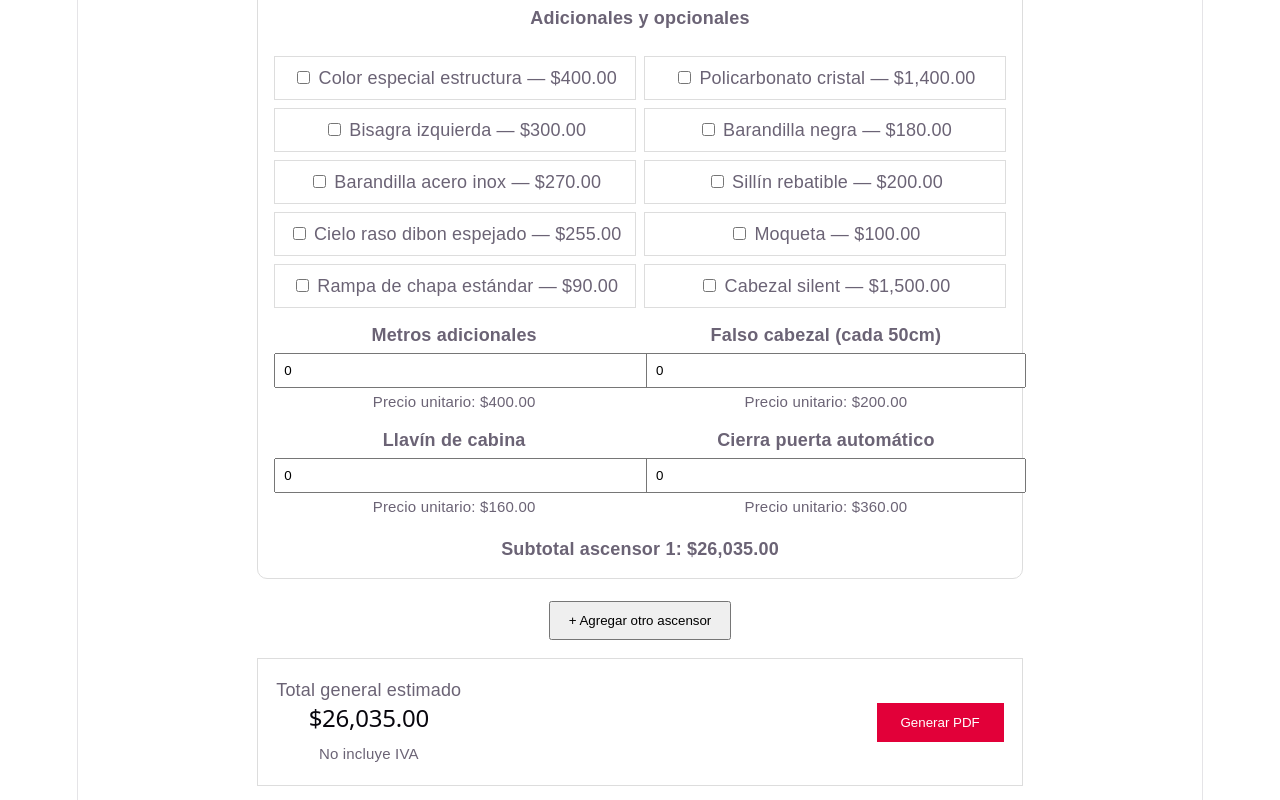
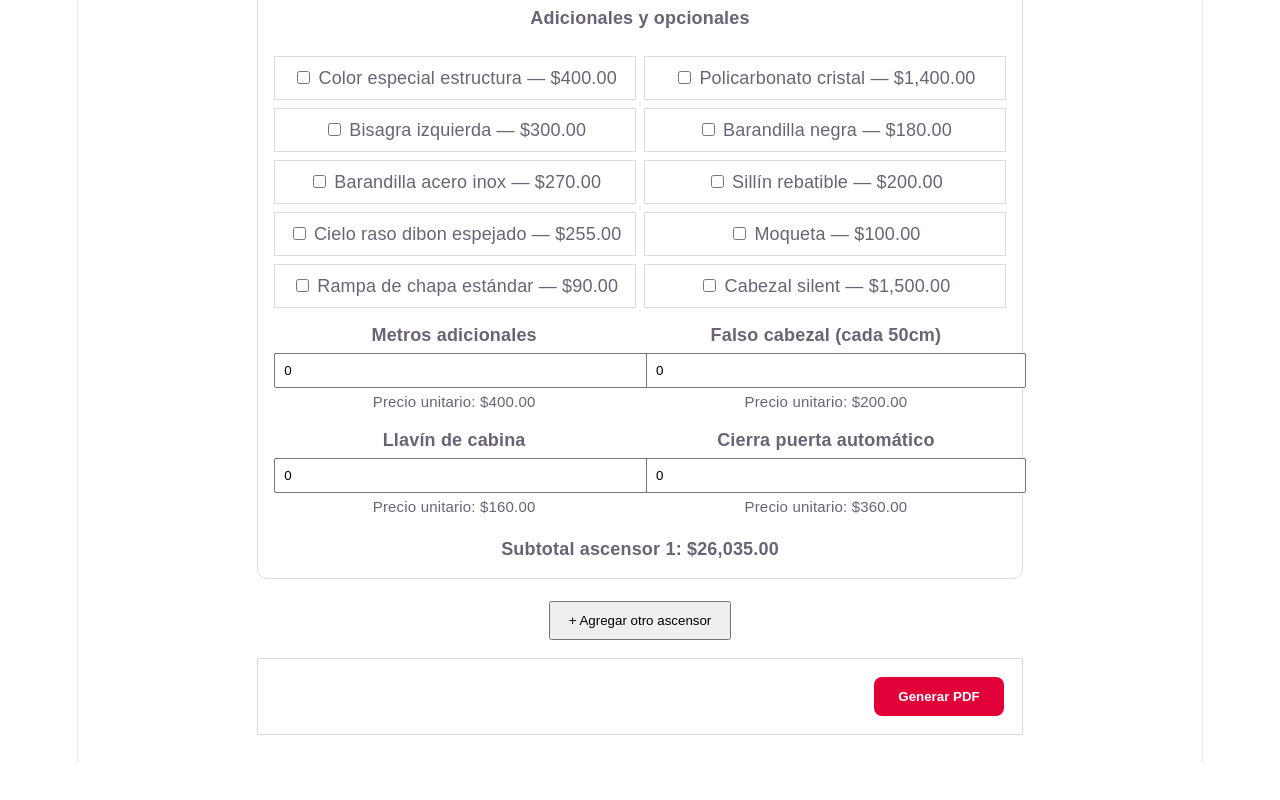
Before and after one commit to domenicamerinoguzman-sketch/ensa-cotizador, a React (Vite) app: page / in a window 1280 px wide. Shown: the part 576-1376 px from the top of the page. After the commit the page ends 1338 px from the top, so only its background shows below. Built offline with nearby package versions, Linux system fonts and the light colour scheme.

Commit message:
Instalacion general multi ascensores

```diff
--- a/src/App.jsx
+++ b/src/App.jsx
@@ -134,10 +134,6 @@ const nuevoAscensor = () => ({
   cierraPuerta: 0,
   rampa: false,
   cabezalSilent: false,
-  instalacion: false,
-  montaje: 400,
-  pruebas: 120,
-  transporte: "",
 });
 
 export default function App() {
@@ -147,6 +143,10 @@ export default function App() {
     cliente: "",
     ciudad: "Cuenca",
     ciudadOtra: "",
+    instalacionGeneral: false,
+    montajeGeneral: 400,
+    pruebasGeneral: 120,
+    transporteGeneral: "",
   });
 
   const [ascensores, setAscensores] = useState([nuevoAscensor()]);
@@ -203,10 +203,23 @@ export default function App() {
     if (a.rampa) add("Rampa de chapa estándar", 1, op.rampa);
     if (a.cabezalSilent && op.cabezalSilent) add("Cabezal silent", 1, op.cabezalSilent);
 
-    if (!esCuenca && a.instalacion) {
-      add("Instalación y montaje (de 2 a 3 días)", 1, a.montaje);
-      add("Pruebas, ajustes, puesta en marcha y capacitación", 1, a.pruebas);
-      if (a.transporte) add(`Transporte equipos Cuenca - ${ciudadFinal}`, 1, parseFloat(a.transporte) || 0);
+    return filas;
+  };
+
+  const filasInstalacionGeneral = () => {
+    if (esCuenca || !form.instalacionGeneral) return [];
+
+    const filas = [
+      ["Instalación y montaje (de 2 a 3 días)", "1", fmt(form.montajeGeneral || 0)],
+      ["Pruebas, ajustes, puesta en marcha y capacitación", "1", fmt(form.pruebasGeneral || 0)],
+    ];
+
+    if (form.transporteGeneral) {
+      filas.push([
+        `Transporte equipos Cuenca - ${ciudadFinal}`,
+        "1",
+        fmt(parseFloat(form.transporteGeneral) || 0),
+      ]);
     }
 
     return filas;
@@ -218,7 +231,11 @@ export default function App() {
       return s + (parseFloat(valor) || 0);
     }, 0);
 
-  const totalGeneral = ascensores.reduce((s, a, i) => s + subtotalAscensor(a, i), 0);
+  const subtotalInstalacionGeneral = () =>
+    filasInstalacionGeneral().reduce((s, fila) => {
+      const valor = fila[2].replace(/[$,]/g, "");
+      return s + (parseFloat(valor) || 0);
+    }, 0);
 
   const generarPDF = async () => {
     const doc = new jsPDF("p", "mm", "a4");
@@ -236,7 +253,6 @@ export default function App() {
       return y;
     };
 
-    // Header
     if (logo) doc.addImage(logo, "PNG", 78, 8, 54, 28);
     doc.setFont("helvetica", "bold");
     doc.setFontSize(8.5);
@@ -275,7 +291,8 @@ export default function App() {
     doc.text(`${ciudadFinal}. –`, margin, y);
     y += 8;
     doc.setFont("helvetica", "normal");
-    const intro = "Reciba un cordial saludo de parte de ENSA Ecuador. Nos complace presentar nuestra propuesta para la implementación de ascensor(es) neumático(s) panorámico(s) para su domicilio o proyecto.";
+    const intro =
+      "Reciba un cordial saludo de parte de ENSA Ecuador. Nos complace presentar nuestra propuesta para la implementación de ascensor(es) neumático(s) panorámico(s) para su domicilio o proyecto.";
     doc.text(doc.splitTextToSize(intro, 178), margin, y);
     y += 14;
 
@@ -327,24 +344,80 @@ export default function App() {
         body: filasDesglose(a, index),
         foot: [["SUBTOTAL:", "", fmt(subtotalAscensor(a, index))]],
         theme: "grid",
-        styles: { font: "helvetica", fontSize: 8.2, cellPadding: 2.2, lineColor: [0, 0, 0], lineWidth: 0.25, valign: "middle" },
-        headStyles: { fillColor: red, textColor: [255, 255, 255], fontStyle: "bold", halign: "center" },
-        columnStyles: { 0: { cellWidth: 102 }, 1: { cellWidth: 24, halign: "center" }, 2: { cellWidth: 40, halign: "center" } },
-        footStyles: { fillColor: [255, 255, 255], textColor: red, fontStyle: "bold", halign: "center" },
+        styles: {
+          font: "helvetica",
+          fontSize: 8.2,
+          cellPadding: 2.2,
+          lineColor: [0, 0, 0],
+          lineWidth: 0.25,
+          valign: "middle",
+        },
+        headStyles: {
+          fillColor: red,
+          textColor: [255, 255, 255],
+          fontStyle: "bold",
+          halign: "center",
+        },
+        columnStyles: {
+          0: { cellWidth: 102 },
+          1: { cellWidth: 24, halign: "center" },
+          2: { cellWidth: 40, halign: "center" },
+        },
+        footStyles: {
+          fillColor: [255, 255, 255],
+          textColor: red,
+          fontStyle: "bold",
+          halign: "center",
+        },
       });
       y = doc.lastAutoTable.finalY + 7;
     });
 
+    const filasInstalacion = filasInstalacionGeneral();
+    if (filasInstalacion.length > 0) {
+      y = nuevaPaginaSiHaceFalta(45, y);
+      doc.setFont("helvetica", "bold");
+      doc.setFontSize(9.2);
+      doc.setTextColor(...red);
+      doc.text("Instalación y transporte general", 18, y);
+      y += 3;
+
       autoTable(doc, {
         startY: y,
-      margin: { left: 78 },
-      tableWidth: 72,
-      body: [["TOTAL GENERAL", fmt(totalGeneral)]],
+        margin: { left: 18, right: 18 },
+        tableWidth: 150,
+        head: [["CONCEPTO", "CANT.", "VALOR (USD)"]],
+        body: filasInstalacion,
+        foot: [["SUBTOTAL INSTALACIÓN:", "", fmt(subtotalInstalacionGeneral())]],
         theme: "grid",
-      styles: { fontSize: 10, fontStyle: "bold", cellPadding: 3, lineColor: [0, 0, 0], lineWidth: 0.3, halign: "center" },
-      columnStyles: { 0: { cellWidth: 40, textColor: red }, 1: { cellWidth: 32, textColor: red } },
+        styles: {
+          font: "helvetica",
+          fontSize: 8.2,
+          cellPadding: 2.2,
+          lineColor: [0, 0, 0],
+          lineWidth: 0.25,
+          valign: "middle",
+        },
+        headStyles: {
+          fillColor: red,
+          textColor: [255, 255, 255],
+          fontStyle: "bold",
+          halign: "center",
+        },
+        columnStyles: {
+          0: { cellWidth: 102 },
+          1: { cellWidth: 24, halign: "center" },
+          2: { cellWidth: 40, halign: "center" },
+        },
+        footStyles: {
+          fillColor: [255, 255, 255],
+          textColor: red,
+          fontStyle: "bold",
+          halign: "center",
+        },
       });
-    y = doc.lastAutoTable.finalY + 5;
+      y = doc.lastAutoTable.finalY + 7;
+    }
 
     const modeloReferencia = PRECIOS[ascensores[0].modelo];
     const paradaReferencia = modeloReferencia.paradas[parseInt(ascensores[0].paradas)];
@@ -468,7 +541,12 @@ export default function App() {
     doc.text("Cierre", rightX, yRight);
     yRight += 5;
     doc.setFont("helvetica", "normal");
-    yRight = bullet(rightX, yRight, "Para proceder: confirmamos la visita técnica (validación final de paradas/espacios, accesorios), emitimos la orden de pedido para reservar cupo de fabricación.", colTextW);
+    yRight = bullet(
+      rightX,
+      yRight,
+      "Para proceder: confirmamos la visita técnica (validación final de paradas/espacios, accesorios), emitimos la orden de pedido para reservar cupo de fabricación.",
+      colTextW
+    );
 
     y = Math.max(yLeft, yRight) + 8;
     if (y > pageH - 55) {
@@ -528,7 +606,10 @@ export default function App() {
       document.body.removeChild(link);
       URL.revokeObjectURL(url);
     } catch (error) {
-      alert("No se pudo unir la ficha técnica. Revisa que los archivos estén en public: ficha-pve30.pdf, ficha-pve37.pdf y ficha-pve52.pdf.\n\nDetalle: " + error.message);
+      alert(
+        "No se pudo unir la ficha técnica. Revisa que los archivos estén en public: ficha-pve30.pdf, ficha-pve37.pdf y ficha-pve52.pdf.\n\nDetalle: " +
+          error.message
+      );
     }
   };
 
@@ -542,7 +623,12 @@ export default function App() {
         <div style={{ display: "grid", gridTemplateColumns: "1fr 1fr", gap: 12 }}>
           <input value={form.numeroCot} onChange={(e) => setCampo("numeroCot", e.target.value)} placeholder="N° Cotización: ej. 1063" />
           <input value={form.fecha} onChange={(e) => setCampo("fecha", e.target.value)} placeholder="Fecha" />
-          <input style={{ gridColumn: "1/-1" }} value={form.cliente} onChange={(e) => setCampo("cliente", e.target.value)} placeholder="Cliente / Proyecto" />
+          <input
+            style={{ gridColumn: "1/-1" }}
+            value={form.cliente}
+            onChange={(e) => setCampo("cliente", e.target.value)}
+            placeholder="Cliente / Proyecto"
+          />
           <select style={{ gridColumn: "1/-1" }} value={form.ciudad} onChange={(e) => setCampo("ciudad", e.target.value)}>
             <option value="Cuenca">Cuenca</option>
             <option value="Quito">Quito</option>
@@ -551,7 +637,14 @@ export default function App() {
             <option value="Loja">Loja</option>
             <option value="otra">Otra ciudad...</option>
           </select>
-          {form.ciudad === "otra" && <input style={{ gridColumn: "1/-1" }} value={form.ciudadOtra} onChange={(e) => setCampo("ciudadOtra", e.target.value)} placeholder="Nombre de la ciudad" />}
+          {form.ciudad === "otra" && (
+            <input
+              style={{ gridColumn: "1/-1" }}
+              value={form.ciudadOtra}
+              onChange={(e) => setCampo("ciudadOtra", e.target.value)}
+              placeholder="Nombre de la ciudad"
+            />
+          )}
         </div>
       </section>
 
@@ -565,24 +658,43 @@ export default function App() {
             <div style={{ display: "flex", justifyContent: "space-between", alignItems: "center", gap: 10 }}>
               <h3 style={{ margin: 0 }}>Ascensor {index + 1}</h3>
               <div style={{ display: "flex", gap: 8 }}>
-                <button type="button" onClick={() => duplicarAscensor(a.id)}>Duplicar</button>
-                <button type="button" onClick={() => eliminarAscensor(a.id)}>Eliminar</button>
+                <button type="button" onClick={() => duplicarAscensor(a.id)}>
+                  Duplicar
+                </button>
+                <button type="button" onClick={() => eliminarAscensor(a.id)}>
+                  Eliminar
+                </button>
               </div>
             </div>
 
-            <input style={{ width: "100%", marginTop: 10, padding: 8 }} value={a.etiqueta} onChange={(e) => setAscensor(a.id, "etiqueta", e.target.value)} placeholder="Etiqueta opcional: Torre A, Ascensor social, Local 1..." />
+            <input
+              style={{ width: "100%", marginTop: 10, padding: 8 }}
+              value={a.etiqueta}
+              onChange={(e) => setAscensor(a.id, "etiqueta", e.target.value)}
+              placeholder="Etiqueta opcional: Torre A, Ascensor social, Local 1..."
+            />
 
             <h4>Modelo del ascensor</h4>
             <div style={{ display: "grid", gridTemplateColumns: "1fr 1fr 1fr", gap: 8 }}>
               {Object.entries(PRECIOS).map(([k, v]) => (
-                <button key={k} onClick={() => setAscensor(a.id, "modelo", k)} style={{ padding: 10, border: a.modelo === k ? "2px solid #e20039" : "1px solid #ccc" }}>
-                  <b>{v.nombre}</b><br /><small>{v.descripcion}</small>
+                <button
+                  key={k}
+                  onClick={() => setAscensor(a.id, "modelo", k)}
+                  style={{ padding: 10, border: a.modelo === k ? "2px solid #e20039" : "1px solid #ccc" }}
+                >
+                  <b>{v.nombre}</b>
+                  <br />
+                  <small>{v.descripcion}</small>
                 </button>
               ))}
             </div>
             <div style={{ display: "flex", gap: 8, marginTop: 10 }}>
               {[2, 3, 4, 5].map((p) => (
-                <button key={p} onClick={() => setAscensor(a.id, "paradas", String(p))} style={{ flex: 1, padding: 8, border: a.paradas === String(p) ? "2px solid #e20039" : "1px solid #ccc" }}>
+                <button
+                  key={p}
+                  onClick={() => setAscensor(a.id, "paradas", String(p))}
+                  style={{ flex: 1, padding: 8, border: a.paradas === String(p) ? "2px solid #e20039" : "1px solid #ccc" }}
+                >
                   {p} paradas
                 </button>
               ))}
@@ -610,28 +722,51 @@ export default function App() {
             </div>
 
             <div style={{ display: "grid", gridTemplateColumns: "1fr 1fr", gap: 12, marginTop: 14 }}>
-              <div><label style={{ display: "block", marginBottom: 5, fontWeight: 600 }}>Metros adicionales</label><input style={{ width: "100%", padding: 8 }} type="number" min="0" value={a.metrosAdicionales} onChange={(e) => setAscensor(a.id, "metrosAdicionales", parseInt(e.target.value) || 0)} /><small>Precio unitario: {fmt(ad.metroAdicional)}</small></div>
-              <div><label style={{ display: "block", marginBottom: 5, fontWeight: 600 }}>Falso cabezal (cada 50cm)</label><input style={{ width: "100%", padding: 8 }} type="number" min="0" value={a.falsoCabezal} onChange={(e) => setAscensor(a.id, "falsoCabezal", parseInt(e.target.value) || 0)} /><small>Precio unitario: {fmt(ad.falsoCabezal)}</small></div>
-              <div><label style={{ display: "block", marginBottom: 5, fontWeight: 600 }}>Llavín de cabina</label><input style={{ width: "100%", padding: 8 }} type="number" min="0" value={a.llavin} onChange={(e) => setAscensor(a.id, "llavin", parseInt(e.target.value) || 0)} /><small>Precio unitario: {fmt(op.llavin)}</small></div>
-              <div><label style={{ display: "block", marginBottom: 5, fontWeight: 600 }}>Cierra puerta automático</label><input style={{ width: "100%", padding: 8 }} type="number" min="0" value={a.cierraPuerta} onChange={(e) => setAscensor(a.id, "cierraPuerta", parseInt(e.target.value) || 0)} /><small>Precio unitario: {fmt(op.cierraPuerta)}</small></div>
+              <div>
+                <label style={{ display: "block", marginBottom: 5, fontWeight: 600 }}>Metros adicionales</label>
+                <input
+                  style={{ width: "100%", padding: 8 }}
+                  type="number"
+                  min="0"
+                  value={a.metrosAdicionales}
+                  onChange={(e) => setAscensor(a.id, "metrosAdicionales", parseInt(e.target.value) || 0)}
+                />
+                <small>Precio unitario: {fmt(ad.metroAdicional)}</small>
               </div>
-
-            {!esCuenca && (
-              <div style={{ marginTop: 18 }}>
-                <h4>Instalación y transporte</h4>
-                <label style={{ display: "flex", alignItems: "center", gap: 8, marginBottom: 12 }}>
-                  <input type="checkbox" checked={a.instalacion} onChange={(e) => setAscensor(a.id, "instalacion", e.target.checked)} />
-                  Incluir instalación, montaje/pruebas y transporte
-                </label>
-                {a.instalacion && (
-                  <div style={{ display: "grid", gridTemplateColumns: "repeat(3, minmax(0, 1fr))", gap: 16, alignItems: "start" }}>
-                    <div style={{ minWidth: 0 }}><label style={{ display: "block", marginBottom: 6, fontWeight: 600 }}>Instalación y montaje ($)</label><input style={{ width: "100%", boxSizing: "border-box", padding: 10 }} type="number" value={a.montaje} onChange={(e) => setAscensor(a.id, "montaje", Number(e.target.value))} /></div>
-                    <div style={{ minWidth: 0 }}><label style={{ display: "block", marginBottom: 6, fontWeight: 600 }}>Pruebas y puesta en marcha ($)</label><input style={{ width: "100%", boxSizing: "border-box", padding: 10 }} type="number" value={a.pruebas} onChange={(e) => setAscensor(a.id, "pruebas", Number(e.target.value))} /></div>
-                    <div style={{ minWidth: 0 }}><label style={{ display: "block", marginBottom: 6, fontWeight: 600 }}>Transporte a otra ciudad ($)</label><input style={{ width: "100%", boxSizing: "border-box", padding: 10 }} type="number" placeholder="Ej: 650" value={a.transporte} onChange={(e) => setAscensor(a.id, "transporte", e.target.value)} /></div>
+              <div>
+                <label style={{ display: "block", marginBottom: 5, fontWeight: 600 }}>Falso cabezal (cada 50cm)</label>
+                <input
+                  style={{ width: "100%", padding: 8 }}
+                  type="number"
+                  min="0"
+                  value={a.falsoCabezal}
+                  onChange={(e) => setAscensor(a.id, "falsoCabezal", parseInt(e.target.value) || 0)}
+                />
+                <small>Precio unitario: {fmt(ad.falsoCabezal)}</small>
               </div>
-                )}
+              <div>
+                <label style={{ display: "block", marginBottom: 5, fontWeight: 600 }}>Llavín de cabina</label>
+                <input
+                  style={{ width: "100%", padding: 8 }}
+                  type="number"
+                  min="0"
+                  value={a.llavin}
+                  onChange={(e) => setAscensor(a.id, "llavin", parseInt(e.target.value) || 0)}
+                />
+                <small>Precio unitario: {fmt(op.llavin)}</small>
               </div>
-            )}
+              <div>
+                <label style={{ display: "block", marginBottom: 5, fontWeight: 600 }}>Cierra puerta automático</label>
+                <input
+                  style={{ width: "100%", padding: 8 }}
+                  type="number"
+                  min="0"
+                  value={a.cierraPuerta}
+                  onChange={(e) => setAscensor(a.id, "cierraPuerta", parseInt(e.target.value) || 0)}
+                />
+                <small>Precio unitario: {fmt(op.cierraPuerta)}</small>
+              </div>
+            </div>
 
             <div style={{ marginTop: 16, fontWeight: 700 }}>Subtotal ascensor {index + 1}: {fmt(subtotalAscensor(a, index))}</div>
           </section>
@@ -642,13 +777,61 @@ export default function App() {
         + Agregar otro ascensor
       </button>
 
-      <div style={{ display: "flex", justifyContent: "space-between", alignItems: "center", padding: 18, border: "1px solid #ddd" }}>
+      {!esCuenca && (
+        <section style={{ marginBottom: 24, padding: 18, border: "1px solid #ddd", borderRadius: 10 }}>
+          <h3 style={{ marginTop: 0 }}>Instalación y transporte general</h3>
+
+          <label style={{ display: "flex", alignItems: "center", gap: 8, marginBottom: 14 }}>
+            <input
+              type="checkbox"
+              checked={form.instalacionGeneral || false}
+              onChange={(e) => setCampo("instalacionGeneral", e.target.checked)}
+            />
+            Incluir instalación, pruebas y transporte
+          </label>
+
+          {form.instalacionGeneral && (
+            <div style={{ display: "grid", gridTemplateColumns: "1fr 1fr 1fr", gap: 16 }}>
               <div>
-          <div>Total general estimado</div>
-          <h2>{fmt(totalGeneral)}</h2>
-          <small>No incluye IVA</small>
+                <label style={{ display: "block", marginBottom: 6, fontWeight: 600 }}>Instalación y montaje ($)</label>
+                <input
+                  type="number"
+                  value={form.montajeGeneral || 400}
+                  onChange={(e) => setCampo("montajeGeneral", Number(e.target.value))}
+                  style={{ width: "100%", padding: 10, boxSizing: "border-box" }}
+                />
               </div>
-        <button onClick={generarPDF} style={{ padding: "12px 24px", background: "#e20039", color: "white", border: 0, cursor: "pointer" }}>
+
+              <div>
+                <label style={{ display: "block", marginBottom: 6, fontWeight: 600 }}>Pruebas y puesta en marcha ($)</label>
+                <input
+                  type="number"
+                  value={form.pruebasGeneral || 120}
+                  onChange={(e) => setCampo("pruebasGeneral", Number(e.target.value))}
+                  style={{ width: "100%", padding: 10, boxSizing: "border-box" }}
+                />
+              </div>
+
+              <div>
+                <label style={{ display: "block", marginBottom: 6, fontWeight: 600 }}>Transporte a otra ciudad ($)</label>
+                <input
+                  type="number"
+                  placeholder="Ej: 650"
+                  value={form.transporteGeneral || ""}
+                  onChange={(e) => setCampo("transporteGeneral", e.target.value)}
+                  style={{ width: "100%", padding: 10, boxSizing: "border-box" }}
+                />
+              </div>
+            </div>
+          )}
+        </section>
+      )}
+
+      <div style={{ display: "flex", justifyContent: "flex-end", alignItems: "center", padding: 18, border: "1px solid #ddd" }}>
+        <button
+          onClick={generarPDF}
+          style={{ padding: "12px 24px", background: "#e20039", color: "white", border: 0, cursor: "pointer", borderRadius: 8, fontWeight: 700 }}
+        >
           Generar PDF
         </button>
       </div>
```
Lines whose indentation alone changed are shown as unchanged.
